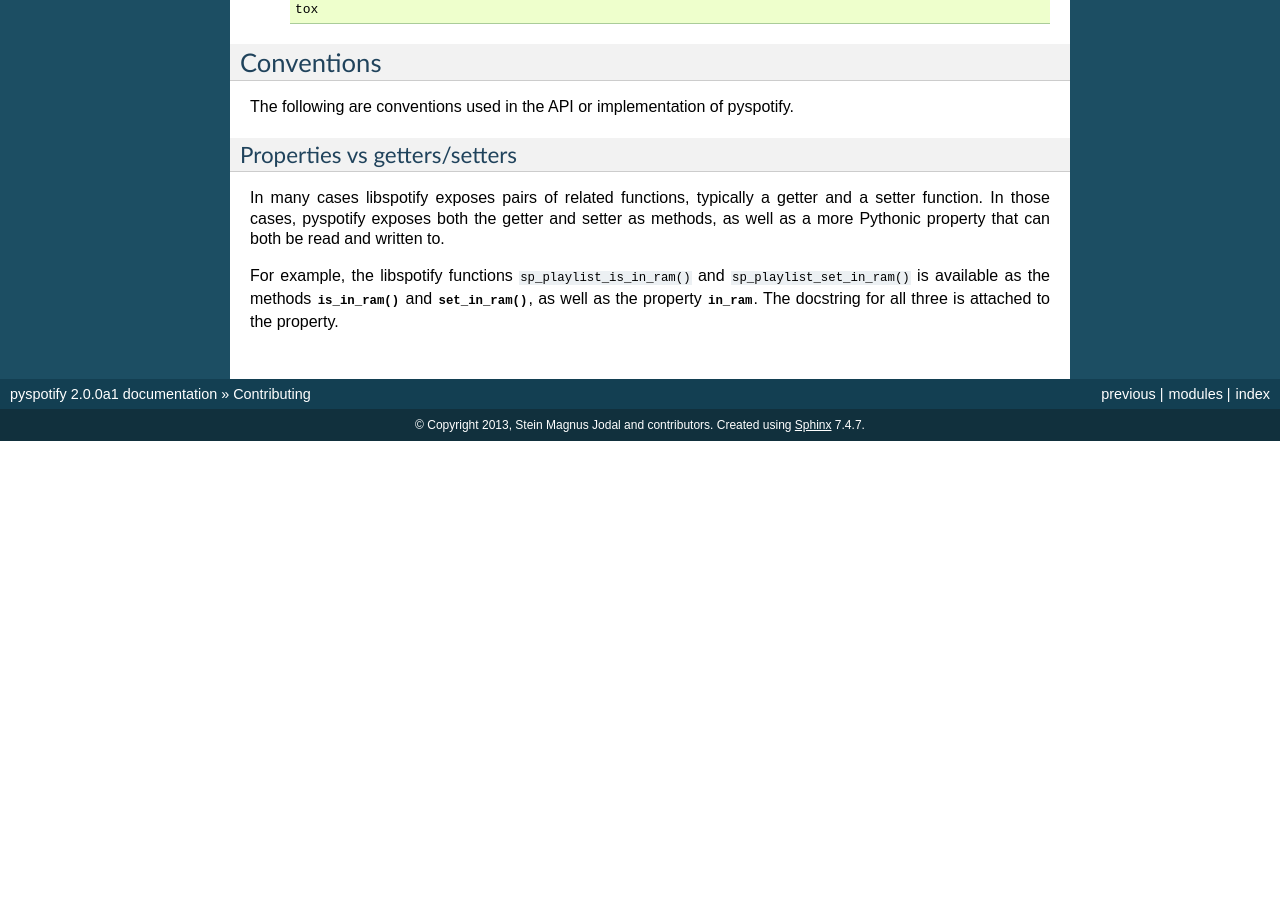
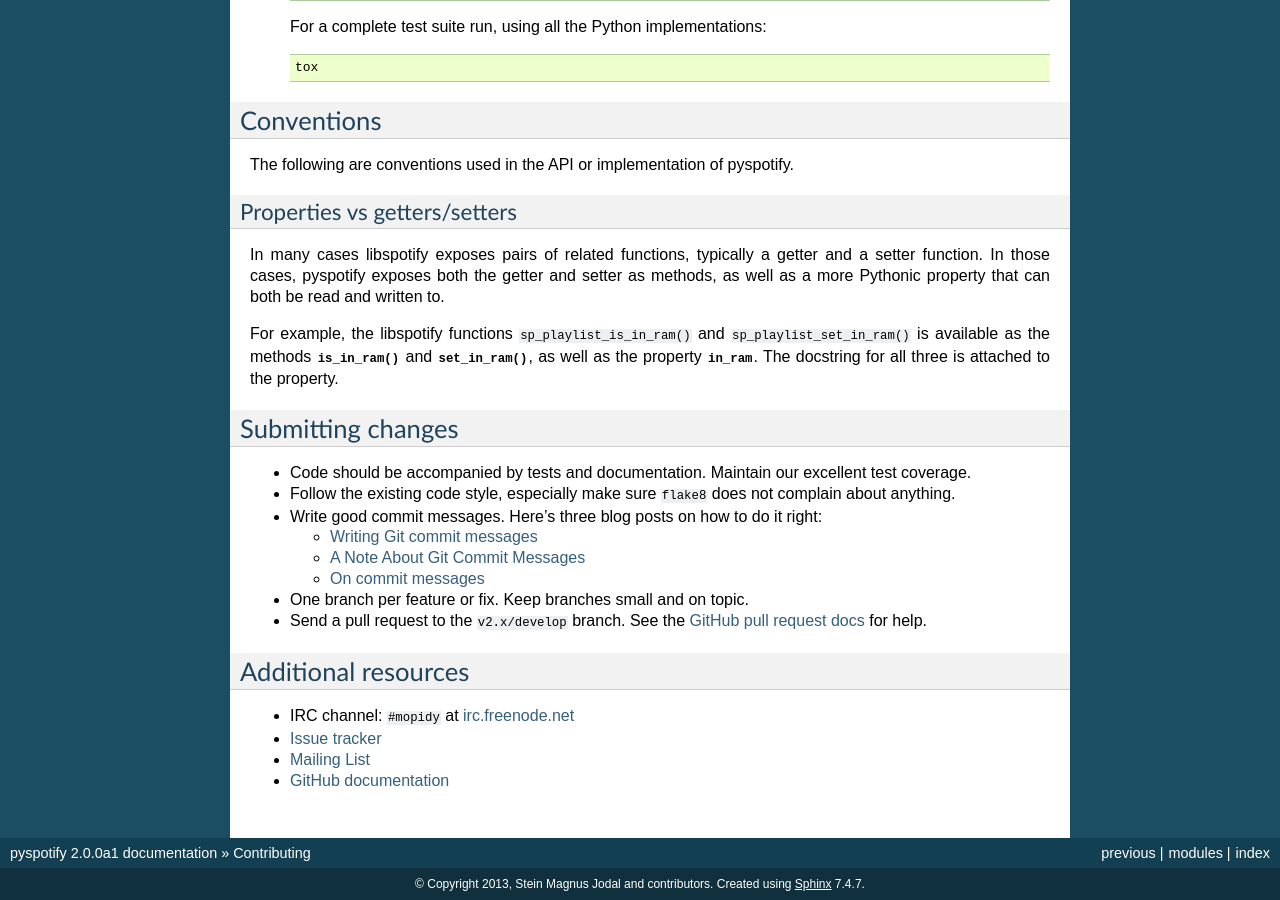
Before and after one commit to jodal/pyspotify, a Sphinx documentation site: the page built from docs/contributing.rst, in a window 1280 px wide and 900 px high, scrolled down 757 px. Built offline with Sphinx 7.4.7, drawn with Linux system fonts in a browser that asks for light colours; before the commit the page ends 1198 px from its top, so only the background shows below that; some of the changed text lies outside the part shown.

Commit message:
docs: Guidelines for contributions

```diff
--- a/docs/contributing.rst
+++ b/docs/contributing.rst
@@ -1,6 +1,9 @@
 ************
 Contributing
 ************
+
+Contributions to pyspotify are welcome! Here are some tips to get you started
+hacking on pyspotify and contributing back your patches.
 
 
 Development setup
@@ -60,3 +63,42 @@
 :meth:`~spotify.Playlist.is_in_ram` and :meth:`~spotify.Playlist.set_in_ram`,
 as well as the property :attr:`~spotify.Playlist.in_ram`. The docstring for all
 three is attached to the property.
+
+
+Submitting changes
+==================
+
+- Code should be accompanied by tests and documentation. Maintain our excellent
+  test coverage.
+
+- Follow the existing code style, especially make sure ``flake8`` does not
+  complain about anything.
+
+- Write good commit messages. Here's three blog posts on how to do it right:
+
+  - `Writing Git commit messages
+    <http://365git.tumblr.com/post/3308646748/writing-git-commit-messages>`_
+
+  - `A Note About Git Commit Messages
+    <http://tbaggery.com/2008/04/19/a-note-about-git-commit-messages.html>`_
+
+  - `On commit messages
+    <http://who-t.blogspot.ch/2009/12/on-commit-messages.html>`_
+
+- One branch per feature or fix. Keep branches small and on topic.
+
+- Send a pull request to the ``v2.x/develop`` branch. See the `GitHub pull
+  request docs <https://help.github.com/articles/using-pull-requests>`_ for
+  help.
+
+
+Additional resources
+====================
+
+- IRC channel: ``#mopidy`` at `irc.freenode.net <http://freenode.net/>`_
+
+- `Issue tracker <https://github.com/mopidy/pyspotify/issues>`_
+
+- `Mailing List <https://groups.google.com/forum/?fromgroups=#!forum/mopidy>`_
+
+- `GitHub documentation <https://help.github.com/>`_
```
